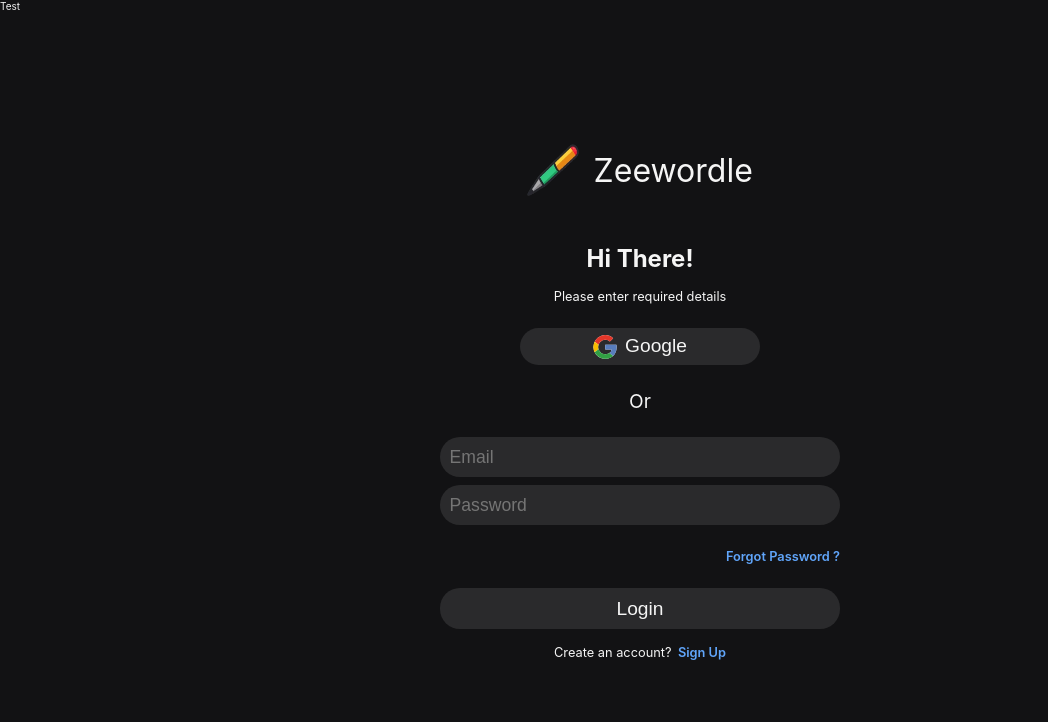
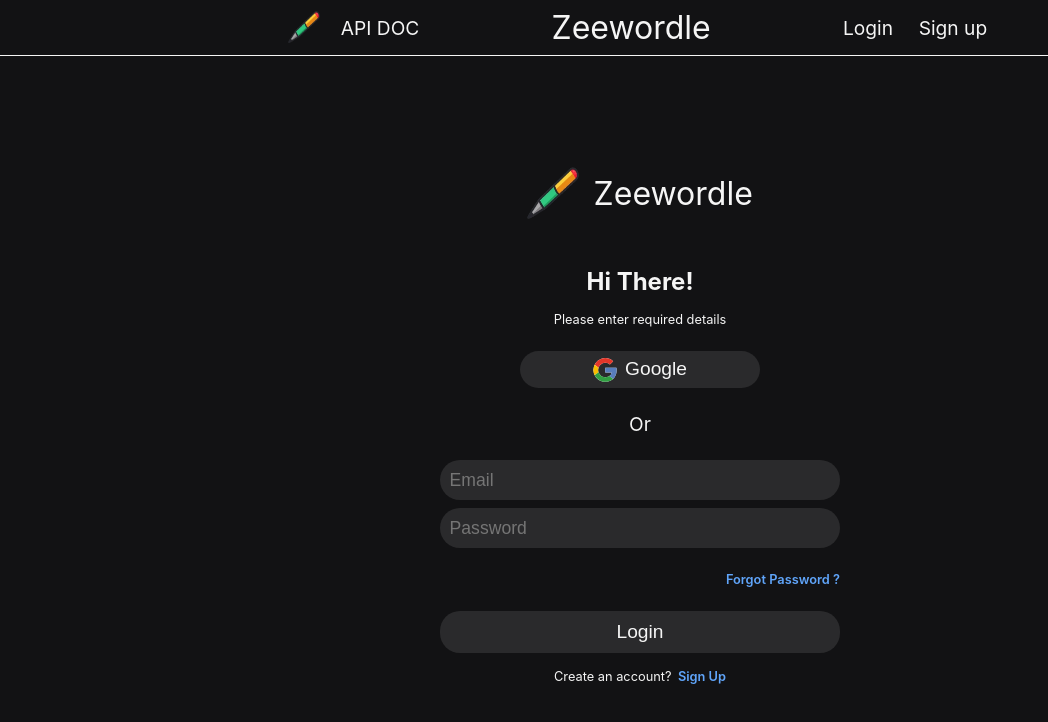
Before and after one commit to Zeeward41/Zeewordle, a React (Vite) app in the folder apps/frontend/: page /auth/login in a window 1280 px wide. Shown: the top 722 px of the page, without its empty margins (0-1048 px from the left). Built offline with nearby package versions, Linux system fonts and the light colour scheme; no server answers.

Commit message:
feat(navbar): add responsive navbar with auth-based rendering
- Add mobile-first navbar layout using BEM naming convention
- Conditionally render login/signup links or profile button based on auth state
- Integrate useAuth hook to access current user

```diff
--- a/apps/frontend/src/components/Navbar/Navbar.css
+++ b/apps/frontend/src/components/Navbar/Navbar.css
@@ -0,0 +1,108 @@
+.navbar__apidoc,
+.navbar__signup,
+.navbar__login {
+    display: none;
+}
+
+.navbar__profile {
+    background-color: transparent;
+    color: var(--font-color);
+    border: none;
+    transform: scale(1.3);
+    cursor: pointer;
+    padding: 0.2rem;
+}
+
+.navbar__profile:hover {
+    background-color: var(--font-color);
+    color: var(--main-color);
+    border-radius: 10px;
+}
+
+.navbar__wrapper {
+    /* border: 2px red solid; */
+    height: 56px;
+    border-bottom: 1px solid var(--font-color);
+}
+
+.navbar {
+    /* border: 2px blue solid; */
+    height: 100%;
+    width: 100%;
+    padding: 8px;
+    display: flex;
+    justify-content: space-between;
+    align-items: center;
+}
+
+.navbar__logo {
+    width: 32px;
+    height: 32px;
+}
+
+.navbar__title {
+    font-size: 2rem;
+}
+
+.navbar__menu {
+    background: transparent;
+    color: var(--font-color);
+    border: none;
+    cursor: pointer;
+}
+
+.navbar__menu:hover {
+    background-color: var(--font-color);
+    color: var(--main-color);
+}
+
+/* > 540px */
+
+@media (width >= 540px) {
+    .navbar__menu {
+        display: none;
+    }
+
+    .navbar__apidoc,
+    .navbar__signup,
+    .navbar__login {
+        display: block;
+        text-decoration: none;
+        color: var(--font-color);
+        font-size: 1.2rem;
+        padding: 0.3rem;
+        border-radius: 10px;
+    }
+
+    .navbar__apidoc:hover,
+    .navbar__signup:hover,
+    .navbar__login:hover {
+        background-color: var(--font-color);
+        color: var(--main-color);
+    }
+
+    .navbar__wrapper {
+        display: flex;
+        justify-content: center;
+    }
+
+    .navbar {
+        max-width: 600px;
+    }
+
+    .navbar__left,
+    .navbar__right {
+        display: flex;
+        flex-direction: row;
+        align-items: center;
+        gap: 1rem;
+    }
+}
+
+/* tablet */
+
+@media (width >= 768px) {
+    .navbar {
+        max-width: 720px;
+    }
+}
--- a/apps/frontend/src/components/Navbar/Navbar.tsx
+++ b/apps/frontend/src/components/Navbar/Navbar.tsx
@@ -1,9 +1,75 @@
 import './Navbar.css';
+import { useAuth } from '../../hooks/useAuth';
 
 export const Navbar = () => {
+    const { user } = useAuth();
+
     return (
-        <>
-            <p>Test</p>
-        </>
+        <div className="navbar__wrapper">
+            <div className="navbar">
+                <div className="navbar__left">
+                    <a href="/" className="navbar__link">
+                        <img
+                            src="/pen-Zeewordle.png"
+                            alt="logo website"
+                            className="navbar__logo"
+                        />
+                    </a>
+                    <a href="/" className="navbar__apidoc">
+                        API DOC
+                    </a>
+                </div>
+                <span className="navbar__title">Zeewordle</span>
+                <div className="navbar__right">
+                    {user === null ? (
+                        <>
+                            <a href="/auth/login" className="navbar__login">
+                                Login
+                            </a>
+                            <a href="/auth/register" className="navbar__signup">
+                                Sign up
+                            </a>
+                        </>
+                    ) : (
+                        <button className="navbar__profile">
+                            <svg
+                                xmlns="http://www.w3.org/2000/svg"
+                                width="24"
+                                height="24"
+                                viewBox="0 0 24 24"
+                                fill="none"
+                                stroke="currentColor"
+                                strokeWidth="2"
+                                strokeLinecap="round"
+                                strokeLinejoin="round"
+                                className="lucide lucide-circle-user-round-icon lucide-circle-user-round"
+                            >
+                                <path d="M17.925 20.056a6 6 0 0 0-11.851.001" />
+                                <circle cx="12" cy="11" r="4" />
+                                <circle cx="12" cy="12" r="10" />
+                            </svg>
+                        </button>
+                    )}
+                    <button className="navbar__menu">
+                        <svg
+                            xmlns="http://www.w3.org/2000/svg"
+                            width="24"
+                            height="24"
+                            viewBox="0 0 24 24"
+                            fill="none"
+                            stroke="currentColor"
+                            strokeWidth="2"
+                            strokeLinecap="round"
+                            strokeLinejoin="round"
+                            className="lucide lucide-menu-icon lucide-menu"
+                        >
+                            <path d="M4 5h16" />
+                            <path d="M4 12h16" />
+                            <path d="M4 19h16" />
+                        </svg>
+                    </button>
+                </div>
+            </div>
+        </div>
     );
 };
```
